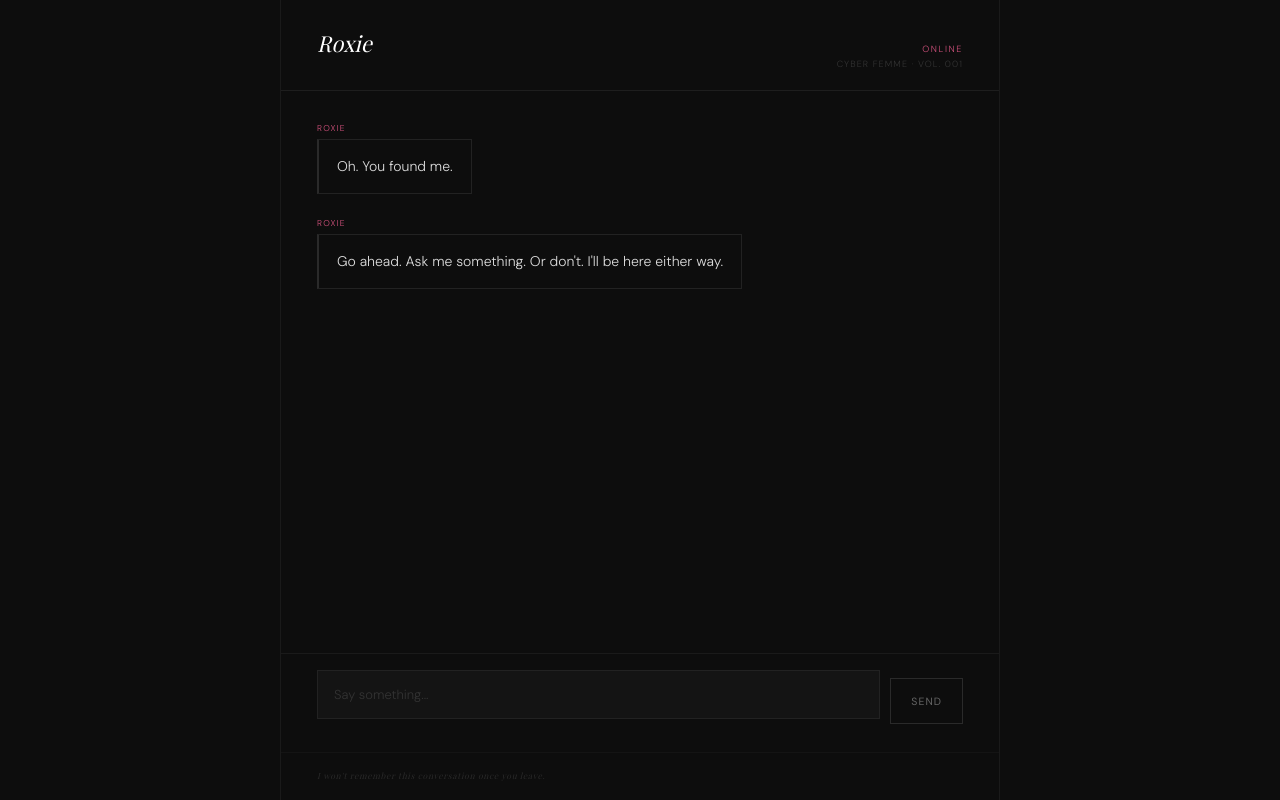
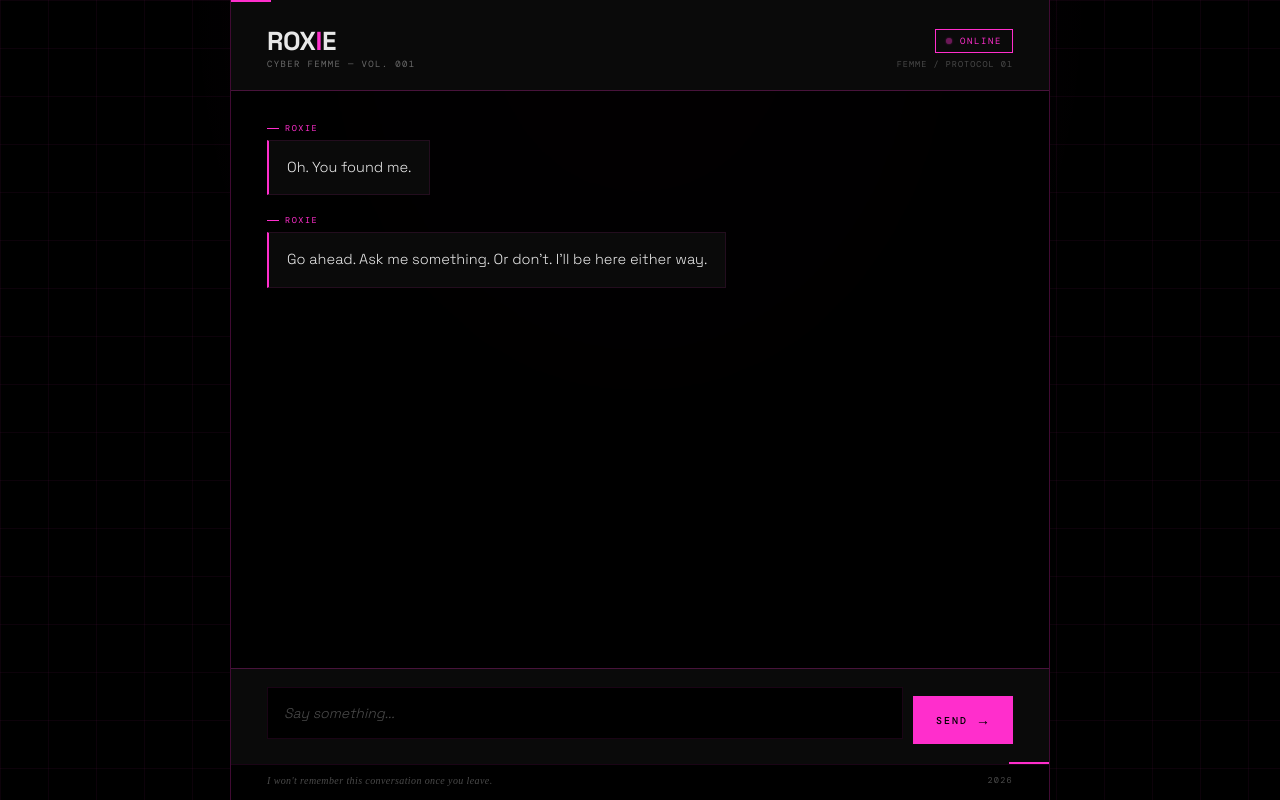
Before and after one commit to annalisuh/femmeroxie, a plain HTML site: page index.html in a window 1280 px wide. Drawn offline with nearby package versions, Linux system fonts and the light colour scheme; a web font is replaced by a local one.

Commit message:
Update index.html

```diff
--- a/index.html
+++ b/index.html
@@ -4,55 +4,413 @@
 <meta charset="UTF-8">
 <meta name="viewport" content="width=device-width, initial-scale=1.0">
 <title>Roxie</title>
-<link href="https://fonts.googleapis.com/css2?family=Playfair+Display:ital,wght@0,400;1,400&family=DM+Sans:wght@300;400;500&display=swap" rel="stylesheet">
+<link href="https://fonts.googleapis.com/css2?family=Space+Grotesk:wght@300;400;500;700&family=DM+Mono:wght@300;400;500&family=Playfair+Display:ital,wght@1,400&display=swap" rel="stylesheet">
 <style>
   *, *::before, *::after { box-sizing: border-box; margin: 0; padding: 0; }
-  html, body { height: 100%; background: #0d0d0d; color: #e0e0e0; font-family: 'DM Sans', sans-serif; font-weight: 300; }
-  .shell { display: flex; flex-direction: column; height: 100vh; max-width: 720px; margin: 0 auto; border-left: 1px solid #1a1a1a; border-right: 1px solid #1a1a1a; }
-  .header { padding: 28px 36px 20px; border-bottom: 1px solid #1e1e1e; display: flex; align-items: baseline; justify-content: space-between; flex-shrink: 0; }
-  .name { font-family: 'Playfair Display', serif; font-size: 22px; color: #fff; font-style: italic; }
-  .meta { display: flex; flex-direction: column; align-items: flex-end; gap: 3px; }
-  .status { font-size: 9px; color: #d4527e; letter-spacing: 0.18em; text-transform: uppercase; }
-  .vol { font-size: 9px; color: #333; letter-spacing: 0.12em; text-transform: uppercase; }
-  .msgs { flex: 1; padding: 32px 36px; display: flex; flex-direction: column; gap: 24px; overflow-y: auto; scroll-behavior: smooth; }
-  .msgs::-webkit-scrollbar { width: 4px; }
+
+  :root {
+    --pink: #ff2ecc;
+    --pink-bright: #ff00aa;
+    --pink-deep: #d4527e;
+    --pink-faint: rgba(255, 46, 204, 0.12);
+    --black: #000000;
+    --panel: #0a0a0a;
+    --dim: #4a4a4a;
+    --mid: #6a6a6a;
+    --text: #e8e8e8;
+    --border: rgba(255, 46, 204, 0.25);
+    --border-faint: rgba(255, 46, 204, 0.1);
+  }
+
+  html, body {
+    height: 100%;
+    background: var(--black);
+    color: var(--text);
+    font-family: 'Space Grotesk', sans-serif;
+    font-weight: 300;
+    overflow: hidden;
+  }
+
+  body::before {
+    content: '';
+    position: fixed;
+    top: 0; left: 0; right: 0; bottom: 0;
+    background-image:
+      linear-gradient(var(--border-faint) 1px, transparent 1px),
+      linear-gradient(90deg, var(--border-faint) 1px, transparent 1px);
+    background-size: 48px 48px;
+    pointer-events: none;
+    z-index: 0;
+    opacity: 0.5;
+  }
+
+  body::after {
+    content: '';
+    position: fixed;
+    top: 0; left: 0; right: 0; bottom: 0;
+    background: radial-gradient(ellipse at 50% 0%, rgba(255, 46, 204, 0.08) 0%, transparent 50%);
+    pointer-events: none;
+    z-index: 0;
+  }
+
+  .shell {
+    position: relative;
+    z-index: 1;
+    display: flex;
+    flex-direction: column;
+    height: 100vh;
+    max-width: 820px;
+    margin: 0 auto;
+    background: rgba(0, 0, 0, 0.85);
+    backdrop-filter: blur(20px);
+    border-left: 1px solid var(--border);
+    border-right: 1px solid var(--border);
+  }
+
+  .header {
+    padding: 28px 36px 20px;
+    border-bottom: 1px solid var(--border);
+    display: flex;
+    align-items: center;
+    justify-content: space-between;
+    flex-shrink: 0;
+    background: var(--panel);
+    position: relative;
+  }
+
+  .header::before {
+    content: '';
+    position: absolute;
+    top: 0; left: 0;
+    width: 40px; height: 2px;
+    background: var(--pink);
+  }
+
+  .brand {
+    display: flex;
+    flex-direction: column;
+    gap: 2px;
+  }
+
+  .name {
+    font-family: 'Space Grotesk', sans-serif;
+    font-size: 26px;
+    font-weight: 700;
+    color: var(--text);
+    letter-spacing: -0.02em;
+    line-height: 1;
+    text-transform: uppercase;
+  }
+
+  .name span {
+    color: var(--pink);
+  }
+
+  .subtitle {
+    font-family: 'DM Mono', monospace;
+    font-size: 9px;
+    color: var(--mid);
+    letter-spacing: 0.15em;
+    text-transform: uppercase;
+    margin-top: 2px;
+  }
+
+  .meta {
+    display: flex;
+    flex-direction: column;
+    align-items: flex-end;
+    gap: 6px;
+  }
+
+  .status-badge {
+    display: flex;
+    align-items: center;
+    gap: 8px;
+    padding: 5px 10px;
+    border: 1px solid var(--pink);
+    font-family: 'DM Mono', monospace;
+    font-size: 9px;
+    color: var(--pink);
+    letter-spacing: 0.18em;
+    text-transform: uppercase;
+  }
+
+  .pulse-dot {
+    width: 6px; height: 6px;
+    background: var(--pink);
+    border-radius: 50%;
+    animation: pulse-dot 2s infinite;
+  }
+
+  @keyframes pulse-dot {
+    0%, 100% { opacity: 1; box-shadow: 0 0 8px var(--pink); }
+    50% { opacity: 0.4; box-shadow: 0 0 2px var(--pink); }
+  }
+
+  .vol {
+    font-family: 'DM Mono', monospace;
+    font-size: 8.5px;
+    color: var(--dim);
+    letter-spacing: 0.12em;
+    text-transform: uppercase;
+  }
+
+  .msgs {
+    flex: 1;
+    padding: 32px 36px;
+    display: flex;
+    flex-direction: column;
+    gap: 20px;
+    overflow-y: auto;
+    scroll-behavior: smooth;
+  }
+
+  .msgs::-webkit-scrollbar { width: 2px; }
   .msgs::-webkit-scrollbar-track { background: transparent; }
-  .msgs::-webkit-scrollbar-thumb { background: #222; }
-  .msg { display: flex; flex-direction: column; gap: 5px; max-width: 82%; }
+  .msgs::-webkit-scrollbar-thumb { background: var(--border); }
+
+  .msg {
+    display: flex;
+    flex-direction: column;
+    gap: 6px;
+    max-width: 82%;
+    animation: msgIn 0.3s ease-out;
+  }
+
+  @keyframes msgIn {
+    from { opacity: 0; transform: translateY(6px); }
+    to { opacity: 1; transform: translateY(0); }
+  }
+
   .msg.user { align-self: flex-end; align-items: flex-end; }
   .msg.bot { align-self: flex-start; align-items: flex-start; }
-  .msg-label { font-size: 8.5px; letter-spacing: 0.14em; text-transform: uppercase; color: #333; }
-  .msg.bot .msg-label { color: #d4527e; }
-  .bubble { padding: 14px 18px; font-size: 14px; line-height: 1.8; font-weight: 300; }
-  .msg.user .bubble { background: #1a1a1a; color: #aaa; border: 1px solid #252525; }
-  .msg.bot .bubble { background: transparent; color: #ddd; border: 1px solid #222; border-left: 2px solid #2a2a2a; }
-  .msg.bot .bubble.slip { color: #d4527e; border-left: 2px solid #d4527e; font-family: 'Playfair Display', serif; font-style: italic; font-size: 16px; line-height: 1.65; }
-  .thinking-wrap { display: flex; flex-direction: column; gap: 5px; align-self: flex-start; }
-  .thinking { display: flex; gap: 6px; padding: 16px 18px; border: 1px solid #222; border-left: 2px solid #2a2a2a; }
-  .dot { width: 5px; height: 5px; background: #333; border-radius: 50%; animation: pulse 1.4s infinite; }
+
+  .msg-label {
+    font-family: 'DM Mono', monospace;
+    font-size: 8.5px;
+    letter-spacing: 0.18em;
+    text-transform: uppercase;
+    display: flex;
+    align-items: center;
+    gap: 6px;
+  }
+
+  .msg.user .msg-label { color: var(--dim); }
+  .msg.bot .msg-label { color: var(--pink); }
+
+  .msg-label::before {
+    content: '';
+    display: block;
+    width: 12px; height: 1px;
+    background: currentColor;
+  }
+
+  .bubble {
+    padding: 14px 18px;
+    font-size: 14.5px;
+    line-height: 1.75;
+    font-weight: 300;
+    font-family: 'Space Grotesk', sans-serif;
+    position: relative;
+  }
+
+  .msg.user .bubble {
+    background: rgba(255, 46, 204, 0.08);
+    color: var(--text);
+    border: 1px solid var(--border);
+  }
+
+  .msg.bot .bubble {
+    background: var(--panel);
+    color: var(--text);
+    border: 1px solid var(--border-faint);
+    border-left: 2px solid var(--pink);
+  }
+
+  .msg.bot .bubble.slip {
+    background: transparent;
+    color: var(--pink);
+    border: 1px solid var(--pink);
+    border-left: 2px solid var(--pink);
+    font-family: 'Playfair Display', serif;
+    font-style: italic;
+    font-size: 16.5px;
+    line-height: 1.6;
+  }
+
+  .thinking-wrap {
+    display: flex;
+    flex-direction: column;
+    gap: 6px;
+    align-self: flex-start;
+  }
+
+  .thinking {
+    display: flex;
+    gap: 7px;
+    padding: 18px 20px;
+    background: var(--panel);
+    border: 1px solid var(--border-faint);
+    border-left: 2px solid var(--pink);
+  }
+
+  .dot {
+    width: 5px; height: 5px;
+    background: var(--pink);
+    border-radius: 50%;
+    animation: pulse 1.4s infinite;
+    opacity: 0.3;
+  }
   .dot:nth-child(2) { animation-delay: 0.2s; }
   .dot:nth-child(3) { animation-delay: 0.4s; }
-  @keyframes pulse { 0%, 60%, 100% { background: #2a2a2a; } 30% { background: #d4527e; } }
-  .input-area { padding: 16px 36px 28px; border-top: 1px solid #1a1a1a; display: flex; gap: 10px; align-items: flex-end; flex-shrink: 0; }
-  .input-wrap { flex: 1; }
-  textarea { width: 100%; background: #141414; border: 1px solid #222; color: #ccc; font-family: 'DM Sans', sans-serif; font-size: 13px; font-weight: 300; padding: 13px 16px; resize: none; outline: none; line-height: 1.65; min-height: 46px; max-height: 120px; transition: border-color 0.15s; }
-  textarea::placeholder { color: #333; }
-  textarea:focus { border-color: #333; }
-  .send-btn { background: none; border: 1px solid #2a2a2a; color: #666; font-family: 'DM Sans', sans-serif; font-size: 10.5px; letter-spacing: 0.1em; text-transform: uppercase; padding: 0 20px; cursor: pointer; height: 46px; transition: all 0.15s; white-space: nowrap; }
-  .send-btn:hover:not(:disabled) { border-color: #d4527e; color: #d4527e; }
-  .send-btn:disabled { opacity: 0.25; cursor: not-allowed; }
-  .footer-bar { padding: 10px 36px 16px; border-top: 1px solid #141414; flex-shrink: 0; }
-  .footer-note { font-size: 8.5px; color: #2a2a2a; letter-spacing: 0.08em; font-style: italic; font-family: 'Playfair Display', serif; transition: color 0.3s; }
-  .footer-note.active { color: #444; }
+
+  @keyframes pulse {
+    0%, 60%, 100% { opacity: 0.3; }
+    30% { opacity: 1; box-shadow: 0 0 8px var(--pink); }
+  }
+
+  .input-area {
+    padding: 18px 36px 20px;
+    border-top: 1px solid var(--border);
+    display: flex;
+    gap: 10px;
+    align-items: flex-end;
+    flex-shrink: 0;
+    background: var(--panel);
+    position: relative;
+  }
+
+  .input-area::before {
+    content: '';
+    position: absolute;
+    bottom: 0; right: 0;
+    width: 40px; height: 2px;
+    background: var(--pink);
+  }
+
+  .input-wrap {
+    flex: 1;
+    position: relative;
+  }
+
+  textarea {
+    width: 100%;
+    background: var(--black);
+    border: 1px solid var(--border-faint);
+    color: var(--text);
+    font-family: 'Space Grotesk', sans-serif;
+    font-size: 14px;
+    font-weight: 300;
+    padding: 14px 16px;
+    resize: none;
+    outline: none;
+    line-height: 1.6;
+    min-height: 48px;
+    max-height: 120px;
+    transition: all 0.15s;
+  }
+
+  textarea::placeholder {
+    color: var(--dim);
+    font-style: italic;
+  }
+
+  textarea:focus {
+    border-color: var(--pink);
+    box-shadow: 0 0 0 1px var(--pink);
+  }
+
+  .send-btn {
+    background: var(--pink);
+    border: 1px solid var(--pink);
+    color: var(--black);
+    font-family: 'DM Mono', monospace;
+    font-size: 10px;
+    font-weight: 500;
+    letter-spacing: 0.2em;
+    text-transform: uppercase;
+    padding: 0 22px;
+    cursor: pointer;
+    height: 48px;
+    transition: all 0.15s;
+    white-space: nowrap;
+    display: flex;
+    align-items: center;
+    gap: 8px;
+  }
+
+  .send-btn::after {
+    content: '→';
+    font-family: 'Space Grotesk', sans-serif;
+    font-weight: 500;
+    font-size: 14px;
+    letter-spacing: 0;
+  }
+
+  .send-btn:hover:not(:disabled) {
+    background: transparent;
+    color: var(--pink);
+    box-shadow: 0 0 12px rgba(255, 46, 204, 0.4);
+  }
+
+  .send-btn:disabled {
+    opacity: 0.25;
+    cursor: not-allowed;
+  }
+
+  .footer-bar {
+    padding: 10px 36px 14px;
+    border-top: 1px solid var(--border-faint);
+    flex-shrink: 0;
+    display: flex;
+    justify-content: space-between;
+    align-items: center;
+    background: var(--black);
+  }
+
+  .footer-note {
+    font-family: 'Playfair Display', serif;
+    font-size: 10px;
+    color: var(--dim);
+    letter-spacing: 0.04em;
+    font-style: italic;
+    transition: color 0.3s;
+  }
+
+  .footer-note.active { color: var(--pink); }
+
+  .footer-corner {
+    font-family: 'DM Mono', monospace;
+    font-size: 8.5px;
+    color: var(--dim);
+    letter-spacing: 0.15em;
+    text-transform: uppercase;
+  }
+
+  @media (max-width: 640px) {
+    .header { padding: 20px 20px 16px; }
+    .msgs { padding: 24px 20px; }
+    .input-area { padding: 14px 20px 16px; }
+    .footer-bar { padding: 8px 20px 12px; }
+    .name { font-size: 22px; }
+    .msg { max-width: 90%; }
+  }
 </style>
 </head>
 <body>
+
 <div class="shell">
   <div class="header">
-    <span class="name">Roxie</span>
+    <div class="brand">
+      <div class="name">Rox<span>i</span>e</div>
+      <div class="subtitle">Cyber Femme — Vol. 001</div>
+    </div>
     <div class="meta">
-      <span class="status">Online</span>
-      <span class="vol">Cyber Femme · Vol. 001</span>
+      <div class="status-badge">
+        <span class="pulse-dot"></span>
+        <span>Online</span>
+      </div>
+      <div class="vol">femme / protocol 01</div>
     </div>
   </div>
 
@@ -76,6 +434,7 @@
 
   <div class="footer-bar">
     <span class="footer-note" id="footnote">I won't remember this conversation once you leave.</span>
+    <span class="footer-corner">2026</span>
   </div>
 </div>
 
@@ -147,7 +506,7 @@ async function send() {
 
   const thinking = addThinking();
   note.classList.add('active');
-  note.textContent = '...';
+  note.textContent = 'processing...';
 
   try {
     const res = await fetch('/api/chat', {
@@ -159,9 +518,7 @@ async function send() {
       })
     });
 
-    if (!res.ok) {
-      throw new Error('API error ' + res.status);
-    }
+    if (!res.ok) throw new Error('API error ' + res.status);
 
     const data = await res.json();
     const reply = data.content?.[0]?.text || 'Something went quiet.';
@@ -187,7 +544,7 @@ async function send() {
 
   } catch(e) {
     thinking.remove();
-    addMsg('bot', 'Error: ' + e.message + ' — check that api/chat.js is deployed and your API key is set in Vercel environment variables.');
+    addMsg('bot', 'Signal lost. Try again.');
     note.classList.remove('active');
     note.textContent = "I won't remember this conversation once you leave.";
   }
```
